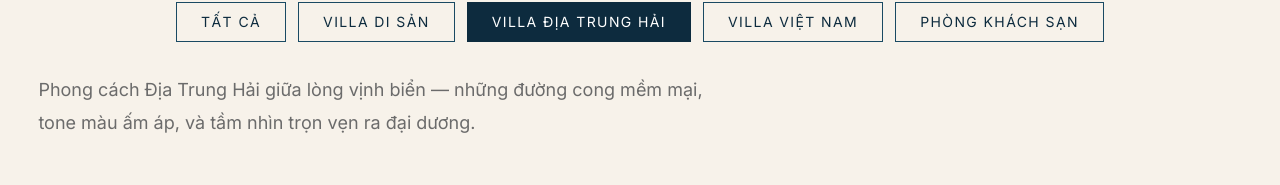
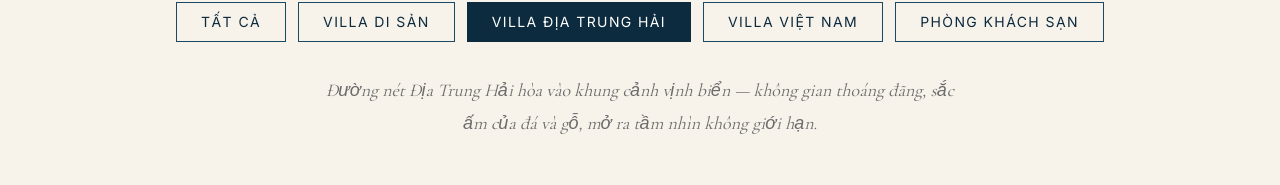
Before and after one commit to duongminhphucwork/lamer-collection-website, a Next.js app: page /collection in a window 1280 px wide. Both pictures are taken after a click on the button "VILLA ĐỊA TRUNG HẢI". Shown: the part 510-695 px from the top of the page. Built offline with nearby package versions, Linux system fonts and the light colour scheme; no server answers.

Commit message:
fix: rewrite category descriptions and center-align text

```diff
--- a/src/app/(site)/collection/collection-client.tsx
+++ b/src/app/(site)/collection/collection-client.tsx
@@ -18,11 +18,11 @@ const CATEGORY_LABELS: Record<string, string> = {
 
 const CATEGORY_DESCRIPTIONS: Record<string, string> = {
   heritage:
-    "Những ngôi nhà cũ của người dân địa phương tại Vĩnh Hy được cải tạo thành không gian nghỉ dưỡng — giữ nguyên hồn cốt kiến trúc bản địa, mái ngói, tường đá, hòa quyện cùng thiên nhiên.",
+    "Nhà cũ của cư dân Vĩnh Hy, được phục dựng và cải tạo cẩn thận — nơi di sản kiến trúc bản địa gặp gỡ sự tinh tế của nghỉ dưỡng đương đại.",
   mediterranean:
-    "Phong cách Địa Trung Hải giữa lòng vịnh biển — những đường cong mềm mại, tone màu ấm áp, và tầm nhìn trọn vẹn ra đại dương.",
+    "Đường nét Địa Trung Hải hòa vào khung cảnh vịnh biển — không gian thoáng đãng, sắc ấm của đá và gỗ, mở ra tầm nhìn không giới hạn.",
   hotel:
-    "Phòng khách sạn tiêu chuẩn với tầm nhìn hướng biển, thiết kế hiện đại kết hợp chất liệu tự nhiên của vùng Ninh Thuận.",
+    "Phòng nghỉ hướng biển với thiết kế tối giản, tận dụng ánh sáng tự nhiên và chất liệu địa phương cho trải nghiệm nghỉ dưỡng trọn vẹn.",
 };
 
 const CATEGORY_GRADIENTS: Record<string, string> = {
@@ -101,6 +101,7 @@ export default function CollectionClient({
 
       {filter !== "all" && CATEGORY_DESCRIPTIONS[filter] && (
         <div
+          className="text-center"
           style={{
             padding: "0 var(--container-padding)",
             maxWidth: "var(--container-max)",
@@ -109,11 +110,13 @@ export default function CollectionClient({
           }}
         >
           <p
+            className="font-heading font-normal italic"
             style={{
               fontSize: "var(--text-base)",
               color: "var(--color-text-light)",
               lineHeight: 1.8,
-              maxWidth: "700px",
+              maxWidth: "640px",
+              marginInline: "auto",
             }}
           >
             {CATEGORY_DESCRIPTIONS[filter]}
```
